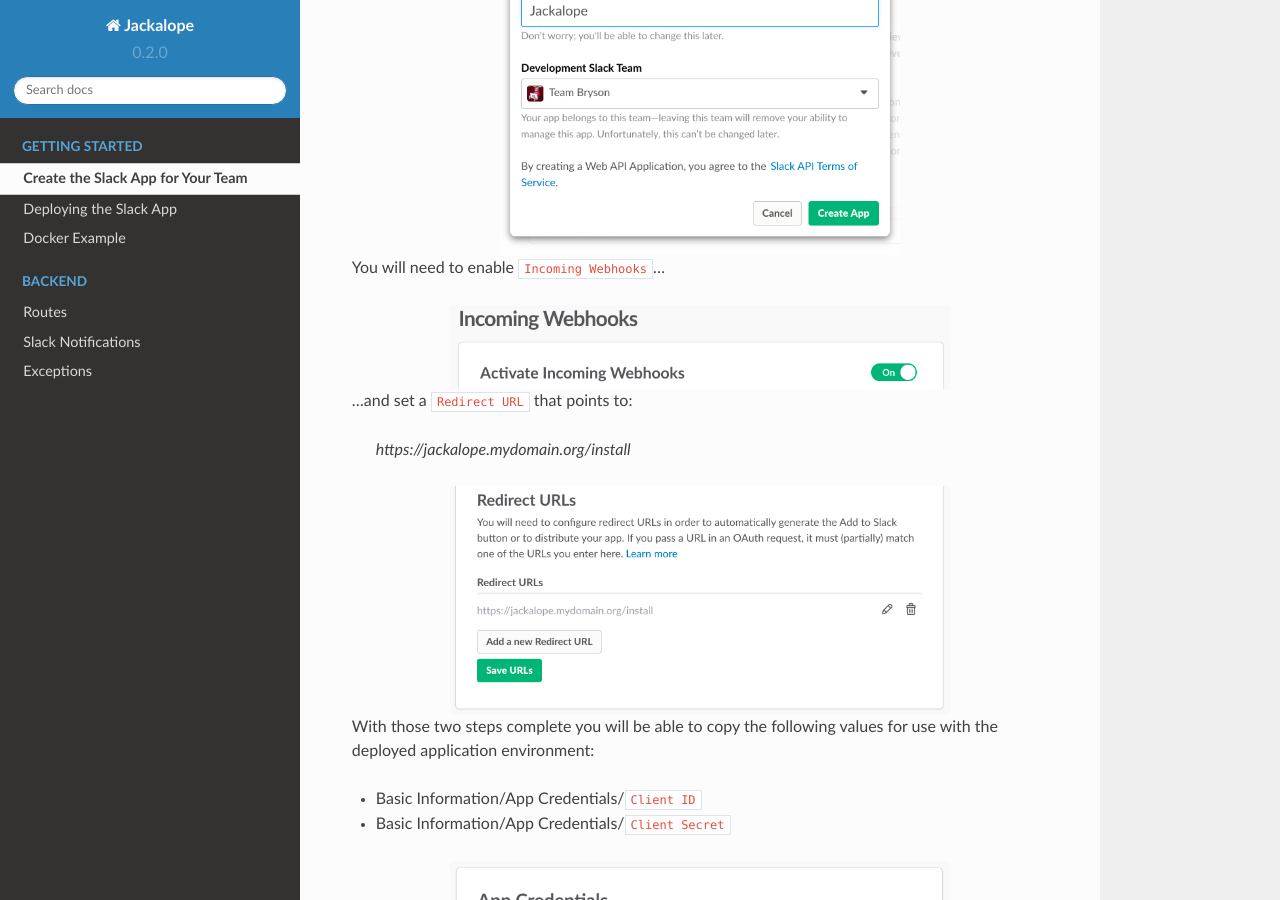
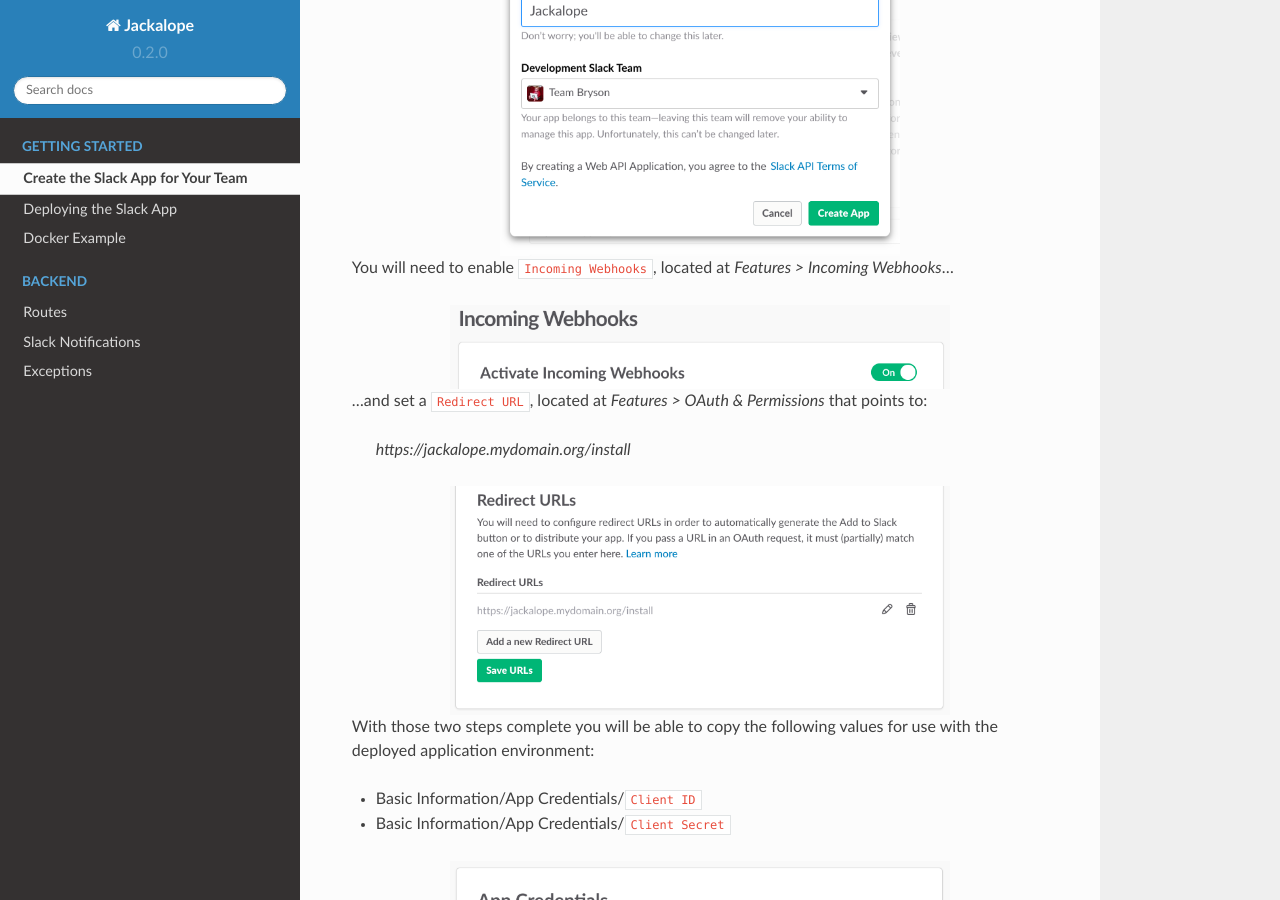
Before and after one commit to brysontyrrell/Jackalope, a Sphinx documentation site: the page built from docs/getting_started/create_slack_app.rst, in a window 1280 px wide and 900 px high, scrolled down 310 px. Built offline with Sphinx 7.4.7 and the Read the Docs theme 2.0.0, drawn with Linux system fonts in a browser that asks for light colours.

Commit message:
Update create_slack_app.rst
added clarification to where these settings are located.

```diff
--- a/docs/getting_started/create_slack_app.rst
+++ b/docs/getting_started/create_slack_app.rst
@@ -8,13 +8,13 @@
    :align: center
    :width: 400 px
 
-You will need to enable ``Incoming Webhooks``...
+You will need to enable ``Incoming Webhooks``, located at `Features > Incoming Webhooks`...
 
 .. image:: ../images/slack_create_app_2.png
    :align: center
    :width: 500 px
 
-...and set a ``Redirect URL`` that points to:
+...and set a ``Redirect URL``, located at `Features > OAuth & Permissions` that points to:
 
    *https://jackalope.mydomain.org/install*
 
```
